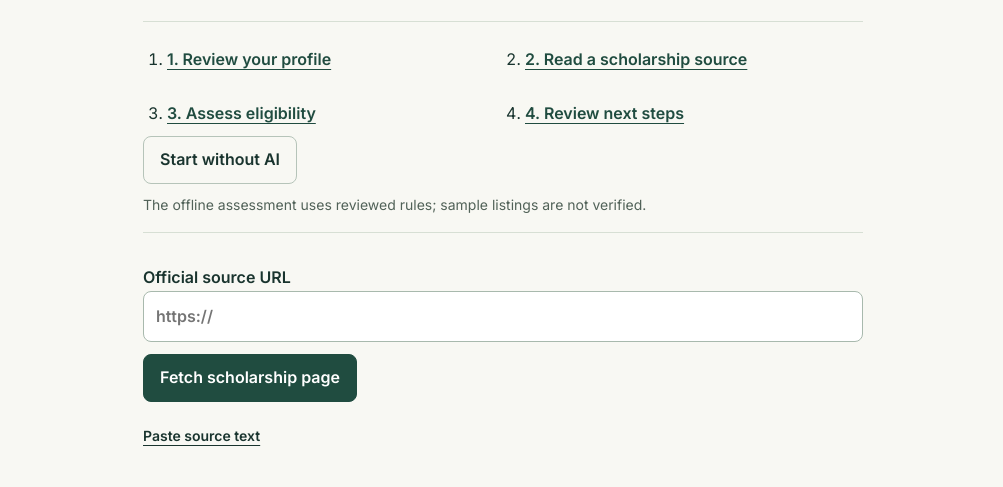
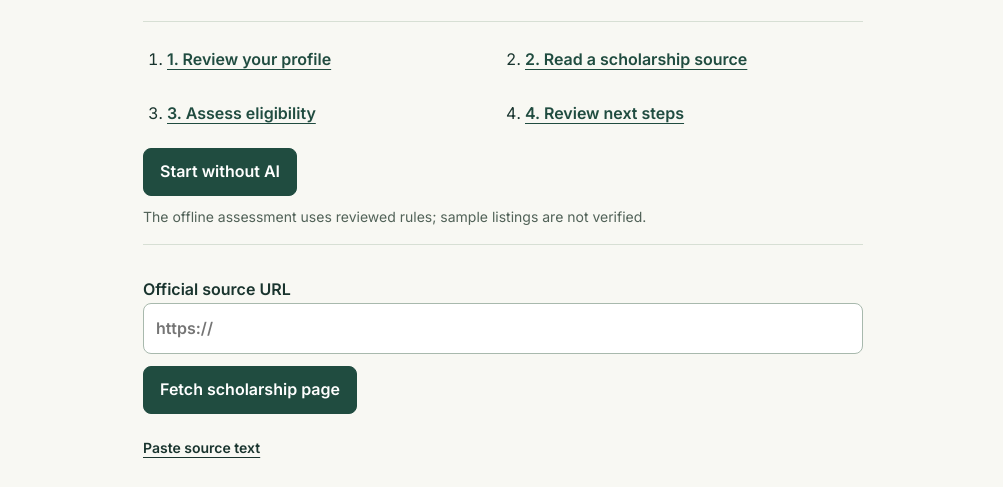
Before and after one commit to AfghanistanianHub/BursYar, a website built with Vite: page index.html in a window 1280 px wide. Shown: the part 290-777 px from the top of the page, without its empty margins (137-1140 px from the left). Built offline with nearby package versions, Linux system fonts and the light colour scheme; some packages are replaced by stand-ins of ours.

Commit message:
style(ui): keyboard-accessible visible offline entry

```diff
--- a/src/journey-navigation.css
+++ b/src/journey-navigation.css
@@ -7,3 +7,6 @@
 .journey-nav .journey-note{font-size:14px;color:#516258;margin:10px 0 0}
 @media(max-width:600px){.journey-nav ol{grid-template-columns:1fr;gap:2px}}
 @media(prefers-reduced-motion:reduce){.journey-nav{scroll-behavior:auto}}
+
+.journey-offline{margin-block-start:12px;background:#204c40;color:#fff;border:1px solid #204c40;min-height:44px}
+.journey-offline:hover{background:#173b31}
```
